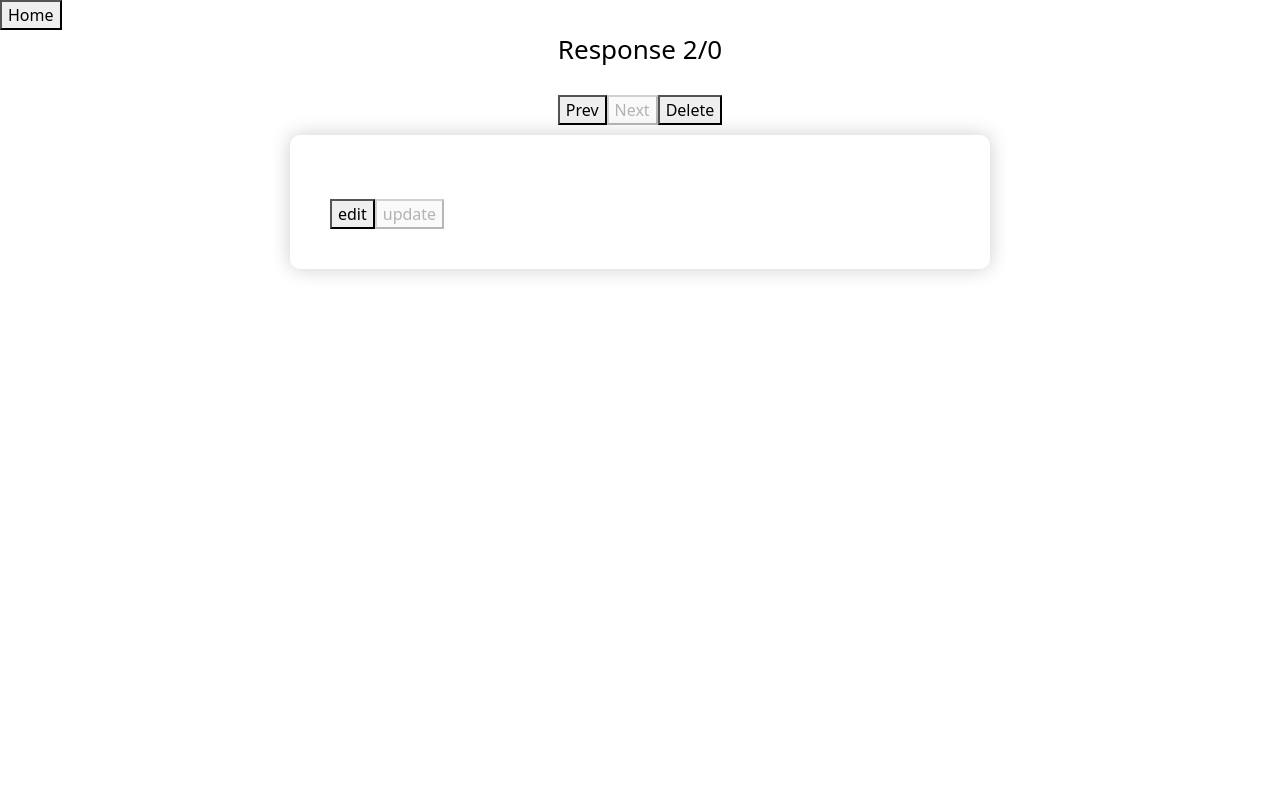
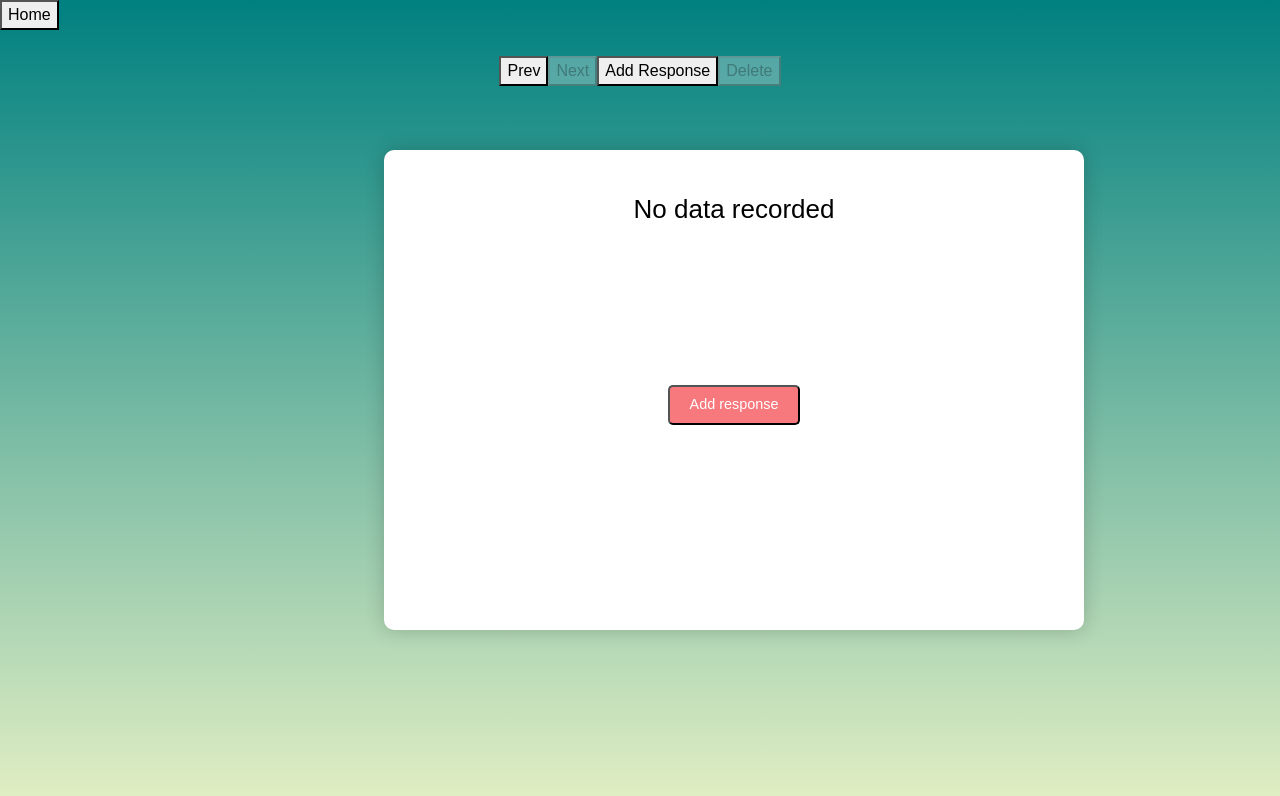
Before and after one commit to vanessaxuuan/react-express-sqlite-survey, a React (Create React App) app in the folder client/: page /Result/1 in a window 1280 px wide. Shown: the top 796 px of the page. Built offline with nearby package versions, Linux system fonts and the light colour scheme; no server answers.

Commit message:
Update GUI

```diff
--- a/client/src/components/ResponseDisplay.jsx
+++ b/client/src/components/ResponseDisplay.jsx
@@ -1,6 +1,6 @@
 import React, { useState, useEffect } from "react";
 import { useNavigate, useParams } from "react-router-dom";
-import { StyledHeader } from "./Style.jsx"
+import { StyledHeader, StyledWrapper, WelcomeButton, GlobalStyle, EmptyForm } from "./Style.jsx"
 import ViewForm from "./ViewForm.jsx";
 
 function ResponseDisplay() {
@@ -23,11 +23,13 @@ function ResponseDisplay() {
       .catch(console.error)
   }, [id])
 
-  curr_id = ids[pos]
   const max = ids.length
+  curr_id = max === 0 ? -1 : ids[pos]
+  let delete_invalid = max === 0 ? true : false
   let prev_invalid = pos > 0 ? false : true
   let next_invalid = pos < max - 1 ? false : true
-  let pos_ifDeleted = prev_invalid ? (next_invalid ? 0 : pos + 1) : pos - 1
+  let pos_ifDeleted = prev_invalid ? 0 : pos - 1
+  let message = max === 0 ? " " : `Response ${pos + 1}/${max}`
 
   function handleNavigate(e, next) {
     e.preventDefault()
@@ -56,10 +58,11 @@ function ResponseDisplay() {
       <div>
         <button onClick={() => { navigate("/") }}>Home</button>
         <div align="center">
-        <StyledHeader>Response {pos + 1}/{max}</StyledHeader>
+          <StyledHeader>{message}</StyledHeader>
           <button disabled={prev_invalid} onClick={e => { handleNavigate(e, pos - 1) }}>Prev</button>
           <button disabled={next_invalid} onClick={e => { handleNavigate(e, pos + 1) }}>Next</button>
-        <button onClick={handleDelete}>Delete</button>
+          <button onClick={() => { navigate("/Survey") }}>Add Response</button>
+          <button disabled={delete_invalid} onClick={handleDelete}>Delete</button>
         </div>
         <div>{ViewForm(curr_id)}</div>
       </div>
--- a/client/src/components/Style.jsx
+++ b/client/src/components/Style.jsx
@@ -64,6 +64,19 @@ export const StyledForm = styled.form`
   box-sizing: border-box;
   box-shadow: 0px 0px 20px 0px rgba(0, 0, 0, 0.2);
   margin-bottom: 2%;
+`;
+
+export const EmptyForm = styled.form`
+  width: 100vh;
+  max-width: 700px;
+  height: 60vh;
+  padding: 40px;
+  background-color: #fff;
+  border-radius: 10px;
+  box-sizing: border-box;
+  box-shadow: 0px 0px 20px 0px rgba(0, 0, 0, 0.2);
+  margin-left: 30%;
+  margin-top: 5%;
 `;
 
 export const StyledInput = styled.input`
--- a/client/src/components/ViewForm.jsx
+++ b/client/src/components/ViewForm.jsx
@@ -1,10 +1,12 @@
 import React from "react";
 import { useState, useEffect } from 'react';
-import { StyledForm, StyledFormWrapper } from "./Style.jsx"
+import { useNavigate } from "react-router-dom";
+import { StyledForm, StyledFormWrapper, EmptyForm, GlobalStyle, StyledHeader, WelcomeButton } from "./Style.jsx"
 
 function ViewForm(userId) {
   let iterator = []; // stores form's script
   const resp_url = `http://localhost:3500/questions/responses/${userId}`
+  const navigate = useNavigate()
   const [enable, enableEdit] = useState("disable")
   const [questions, setQuestions] = useState([])
   const [choices, setChoices] = useState([])
@@ -59,6 +61,8 @@ function ViewForm(userId) {
     .catch(console.error)
 
   }, [userId])
+
+  if(userId !== -1) { // data present
 
   function handleChange(e) {
     const newData = { ...data } // copy curr data
@@ -173,6 +177,19 @@ function ViewForm(userId) {
       </StyledFormWrapper>
     </div>
   )
+  } else { // no data recorded
+    return (
+      <>
+        <GlobalStyle />
+        <EmptyForm>
+          <StyledHeader>No data recorded</StyledHeader>
+          <div align="center">
+            <WelcomeButton onClick={() => { navigate("/Survey") }}>Add response</WelcomeButton>
+          </div>
+        </EmptyForm>
+      </>
+    )
+  }
 }
 
 export default ViewForm
```
Also changed, not shown: 1 other file (tests, documents, lock files or other folders). Lines whose indentation alone changed are shown as unchanged.
